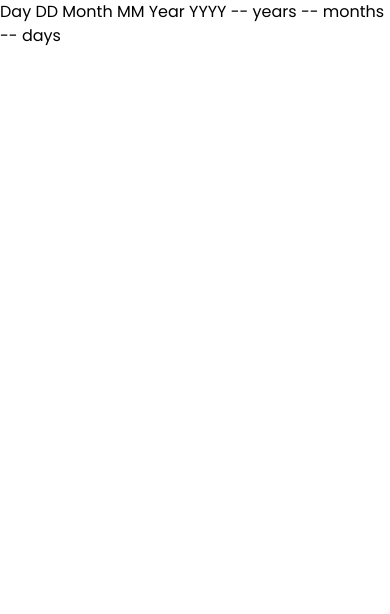
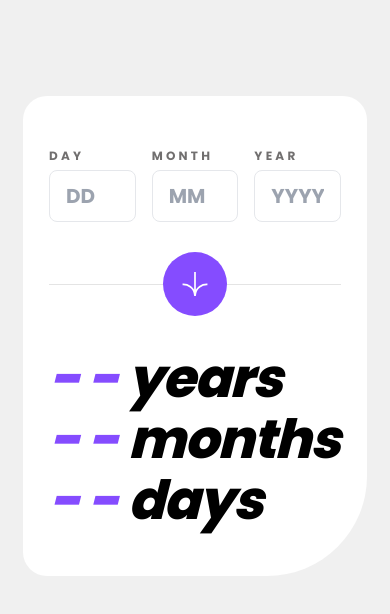
Before and after one commit to 3lectrologos/FM-age-calculator-app, a Next.js app: page / in a window 390 px wide. Shown: the top 614 px of the page. Built offline with nearby package versions, Linux system fonts and the light colour scheme.

Commit message:
Basic mobile layout

```diff
--- a/app/page.tsx
+++ b/app/page.tsx
@@ -1,18 +1,76 @@
-export default function Home() {
+'use client'
+
+import { useState } from 'react'
+import DownArrow from '@/public/icon-arrow.svg'
+
+function DateInput() {
+  const names = ['day', 'month', 'year']
+  const placeholders = ['DD', 'MM', 'YYYY']
+  const maxLengths = [2, 2, 4]
+
+  function compute(formData: FormData) {
+    console.log(formData)
+  }
+
   return (
-    <div>
-      Day
-      DD
+    <form className={`flex flex-col items-center gap-y-[62px]`}
+          action={compute}>
+      <div className={`flex flex-row gap-x-4`}>
+        {names.map((name, index) => (
+          <div className={`flex flex-col w-full`}
+               key={index}>
+            <label className={`uppercase text-[12px] leading-[12px] text-smokeygray tracking-[0.27em] font-semibold mb-2`}
+                   htmlFor={name}>
+              {name}
+            </label>
+            <input className={`border h-[52px] w-full rounded-lg text-[20px] font-bold p-4`}
+                   name={name} id={name} type='text' maxLength={maxLengths[index]} placeholder={placeholders[index]} />
+          </div>
+        ))}
+      </div>
+      <div className={`relative w-full border-b border-lightgray/75`}>
+        <button className={`absolute top-0 left-[50%] transform -translate-x-1/2 -translate-y-1/2 w-16 h-16 flex justify-center items-center rounded-full bg-purple text-white`}
+                type='submit'>
+          <DownArrow className={`w-[26px] stroke-[3px]`} />
+        </button>
+      </div>
+    </form>
+  )
+}
 
-      Month
-      MM
-
-      Year
-      YYYY
-
-      -- years
-      -- months
-      -- days
+function NumberDisplay({ number, label }: { number: number | undefined, label: string }) {
+  return (
+    <div className={`flex flex-row text-[54px] leading-[55px] font-extrabold italic tracking-tight`}>
+      <span className={`text-purple mr-2.5`}>
+        {number ?? '- -'}
+      </span>
+      {label}
     </div>
   )
 }
+
+function AgeDisplay({ years=undefined, months=undefined, days=undefined }: { years: number | undefined, months: number | undefined, days: number | undefined }) {
+  return (
+    <div className={`flex flex-col gap-y-1.5`}>
+      <NumberDisplay number={years} label='years' />
+      <NumberDisplay number={months} label='months' />
+      <NumberDisplay number={days} label='days' />
+    </div>
+  )
+}
+
+export default function Home() {
+  const [years, setYears] = useState(undefined)
+  const [months, setMonths] = useState(undefined)
+  const [days, setDays] = useState(undefined)
+  return (
+    <div className={`flex flex-col bg-offwhite items-center min-h-screen`}>
+      <div className={`flex flex-col justify-center items-center py-24`}>
+        <div className={`flex flex-col gap-y-[66px] w-[344px] bg-white rounded-t-3xl rounded-bl-3xl rounded-br-[100px] px-[26px] pt-[54px] pb-12`}>
+          <DateInput />
+          <AgeDisplay years={years} months={months} days={days} />
+        </div>
+      </div>
+    </div>
+  )
+}
--- a/next.config.js
+++ b/next.config.js
@@ -1,4 +1,32 @@
 /** @type {import('next').NextConfig} */
-const nextConfig = {}
+module.exports = {
+  webpack(config) {
+    // Grab the existing rule that handles SVG imports
+    const fileLoaderRule = config.module.rules.find((rule) =>
+      rule.test?.test?.('.svg'),
+    )
 
-module.exports = nextConfig
+    config.module.rules.push(
+      // Reapply the existing rule, but only for svg imports ending in ?url
+      {
+        ...fileLoaderRule,
+        test: /\.svg$/i,
+        resourceQuery: /url/, // *.svg?url
+      },
+      // Convert all other *.svg imports to React components
+      {
+        test: /\.svg$/i,
+        issuer: fileLoaderRule.issuer,
+        resourceQuery: { not: [...fileLoaderRule.resourceQuery.not, /url/] }, // exclude if *.svg?url
+        use: ['@svgr/webpack'],
+      },
+    )
+
+    // Modify the file loader rule to ignore *.svg, since we have it handled now.
+    fileLoaderRule.exclude = /\.svg$/i
+
+    return config
+  },
+
+  // ...other config
+}
```
Also changed, not shown: package.json (+6 -5 lines), public/icon-arrow.svg, 1 other file (tests, documents, lock files or other folders).
